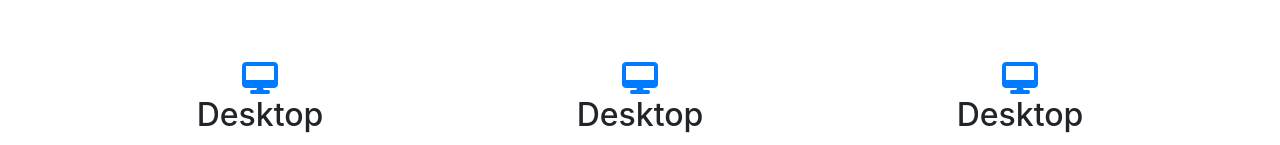
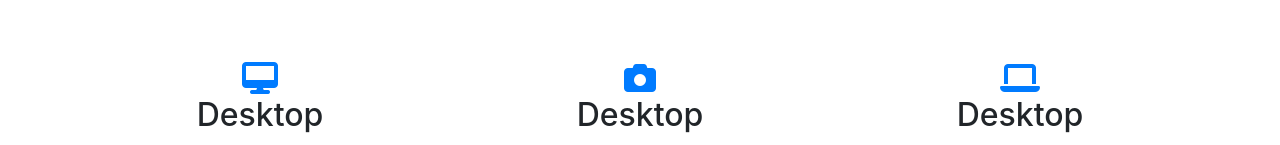
Before and after one commit to mhashmee/26, a plain HTML site: page index.html in a window 1280 px wide. Shown: the part 802-947 px from the top of the page. Drawn offline with nearby package versions, Linux system fonts and the light colour scheme.

Commit message:
Update index.html

```diff
--- a/index.html
+++ b/index.html
@@ -68,12 +68,12 @@
                     <p class="px-3">reacted by ther readable contect fo out. The point of using Lorem Ipsum is that it has a more-or-less normal distribution of letter.</p>
                 </div>
                 <div class="extra-div col-lg-4 col-sm-4 col-12 p-3">
-                    <a href="#"><i class="fa-2x fas fa-desktop"></i></a>
+                    <a href="#"><i class="fa-2x fas fa-camera"></i></a>
                     <h2>Desktop</h2>
                     <p class="px-3">reacted by ther readable contect fo out. The point of using Lorem Ipsum is that it has a more-or-less normal distribution of letter.</p>
                 </div>
                 <div class="extra-div col-lg-4 col-sm-4 col-12 p-3">
-                    <a href="#"><i class="fa-2x fas fa-desktop"></i></a>
+                    <a href="#"><i class="fa-2x fas fa-laptop"></i></a>
                     <h2>Desktop</h2>
                     <p class="px-3">reacted by ther readable contect fo out. The point of using Lorem Ipsum is that it has a more-or-less normal distribution of letter.</p>
                 </div>
```
